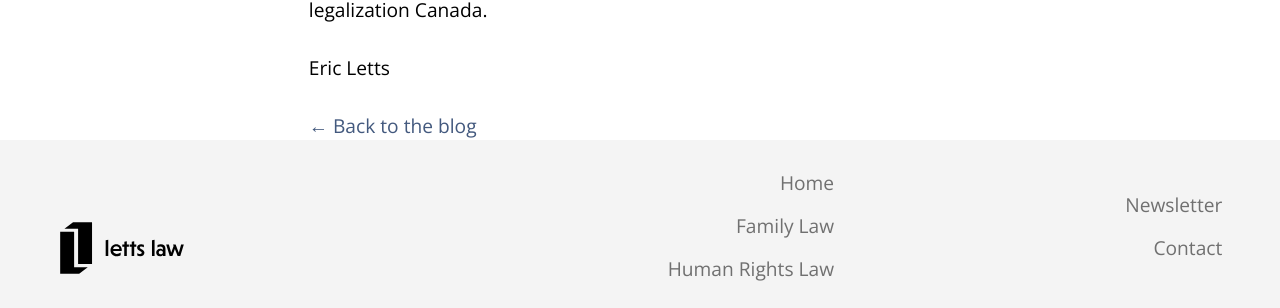
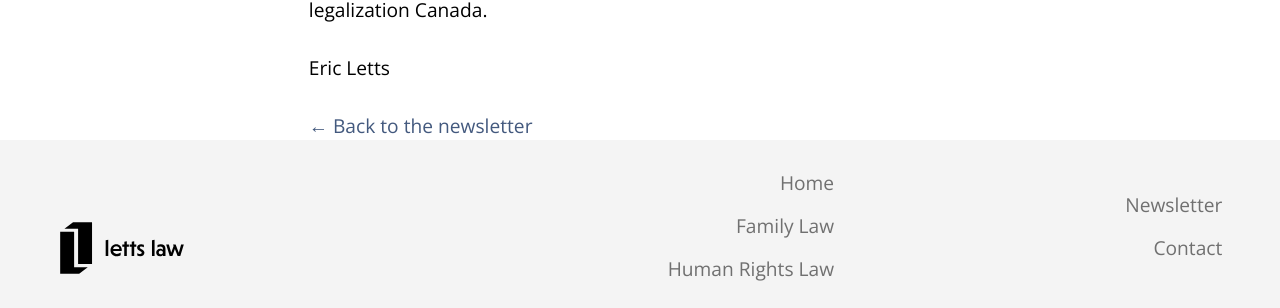
Before and after one commit to Ten-3/letts-law, a Jekyll site: the page built from _posts/2018-09-16-old-blog-post.md, in a window 1280 px wide. Shown: the part 1042-1350 px from the top of the page. Built offline with Jekyll 4.4.1, drawn with Linux system fonts in a browser that asks for light colours.

Commit message:
change it to newsletter

```diff
--- a/_layouts/blog-post.html
+++ b/_layouts/blog-post.html
@@ -16,7 +16,7 @@ layout: default
 
         {{content}}
 
-        <a class="back-page" href="{{site.baseurl}}/newsletter/"> ← Back to the blog</a>
+        <a class="back-page" href="{{site.baseurl}}/newsletter/"> ← Back to the newsletter</a>
 
       </div>
 
```
